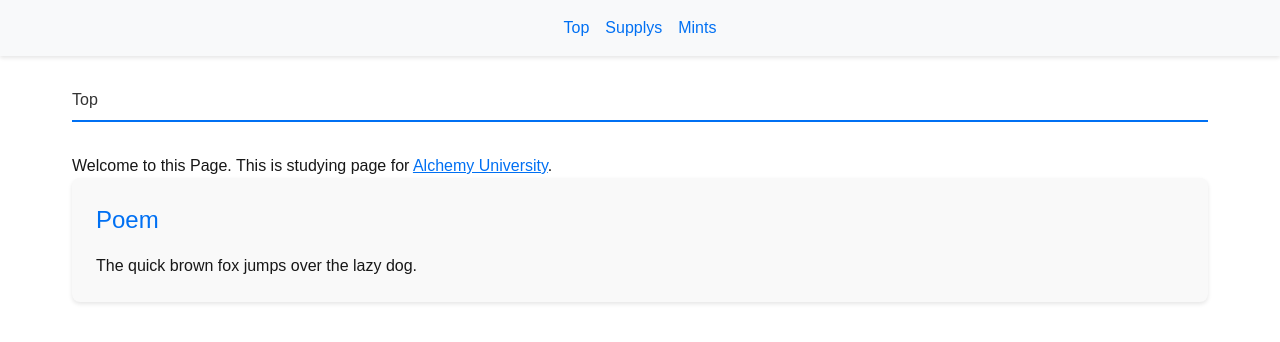
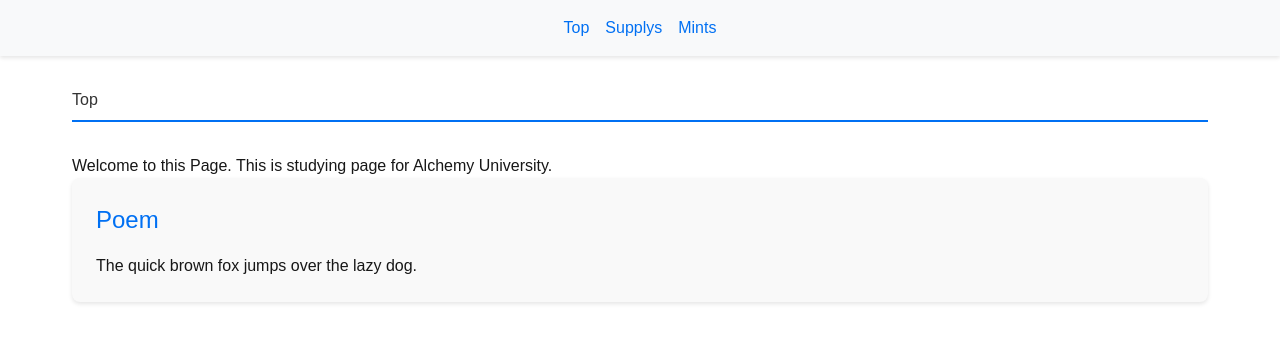
Before and after one commit to shin41x11/next-eggrypto-debug, a Next.js app: page / in a window 1280 px wide. Shown: the top 342 px of the page. Built offline with nearby package versions, Linux system fonts and the light colour scheme.

Commit message:
微調整

```diff
--- a/app/blockchainmonster/page.tsx
+++ b/app/blockchainmonster/page.tsx
@@ -32,7 +32,7 @@ export default function BlockchainMonster() {
 
   return (
     <main style={styles.main}>
-      <h1 style={styles.header}>Supplys Dashboard</h1>
+      <h1 style={styles.header}>Blockchain Monster Dashboard</h1>
 
       <section style={styles.section}>
         <h2 style={styles.sectionTitle}>Supply Limit Checker</h2>
--- a/app/styles/dashboardStyles.ts
+++ b/app/styles/dashboardStyles.ts
@@ -74,9 +74,5 @@ export const styles = {
   resultItem: {
     padding: "0.5rem 0",
     borderBottom: "1px solid #eaeaea",
-  },
-  link: {
-    color: "#0070f3",
-    textDecoration: "underline",
   }
 };
```
